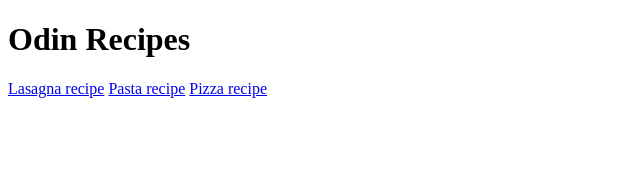
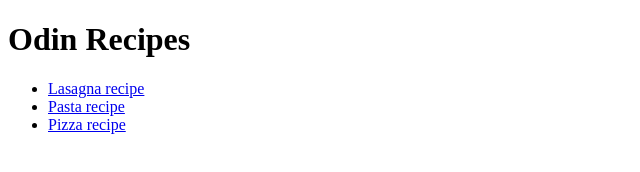
Before and after one commit to Mafiieu/odin-recipes, a plain HTML site: page index.html in a window 1280 px wide. Shown: the whole page, without its empty margins (0-640 px from the left). Drawn offline with Linux system fonts and the light colour scheme.

Commit message:
listedHome page

```diff
--- a/index.html
+++ b/index.html
@@ -7,8 +7,11 @@
 </head>
 <body>
     <h1>Odin Recipes</h1>
-    <a href="recipes/lasagna.html">Lasagna recipe</a>
-    <a href="recipes/pasta.html">Pasta recipe</a>
-    <a href="recipes/pizza.html">Pizza recipe</a>
-</body>
+    <ul>
+        <li><a href="recipes/lasagna.html">Lasagna recipe</a></li>
+        <li><a href="recipes/pasta.html">Pasta recipe</a></li>
+        <li><a href="recipes/pizza.html">Pizza recipe</a>
+</li>
+    </ul>
+   </body>
 </html>
```
